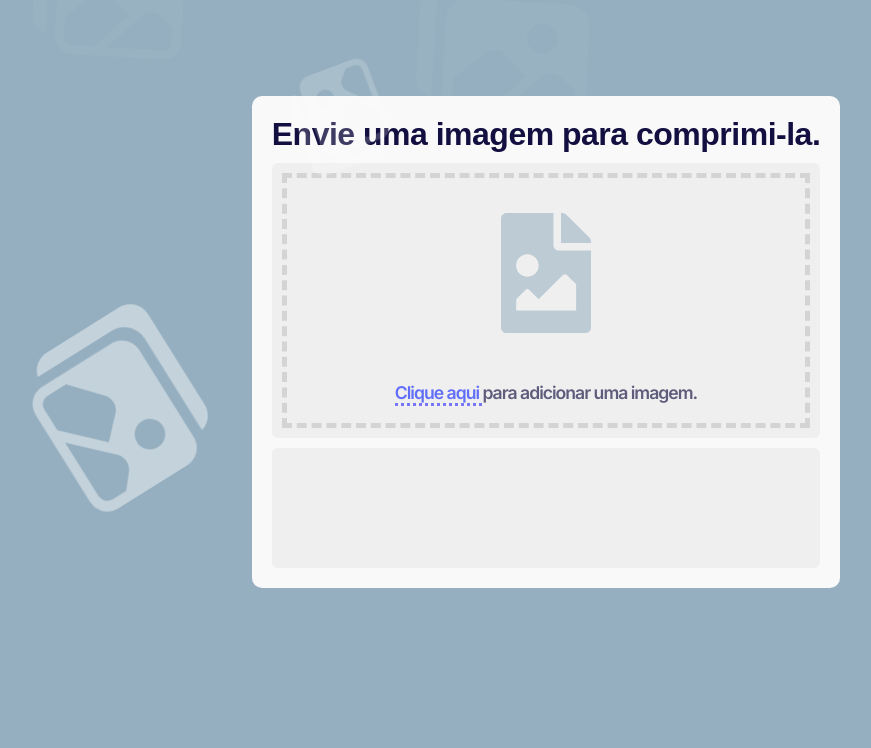
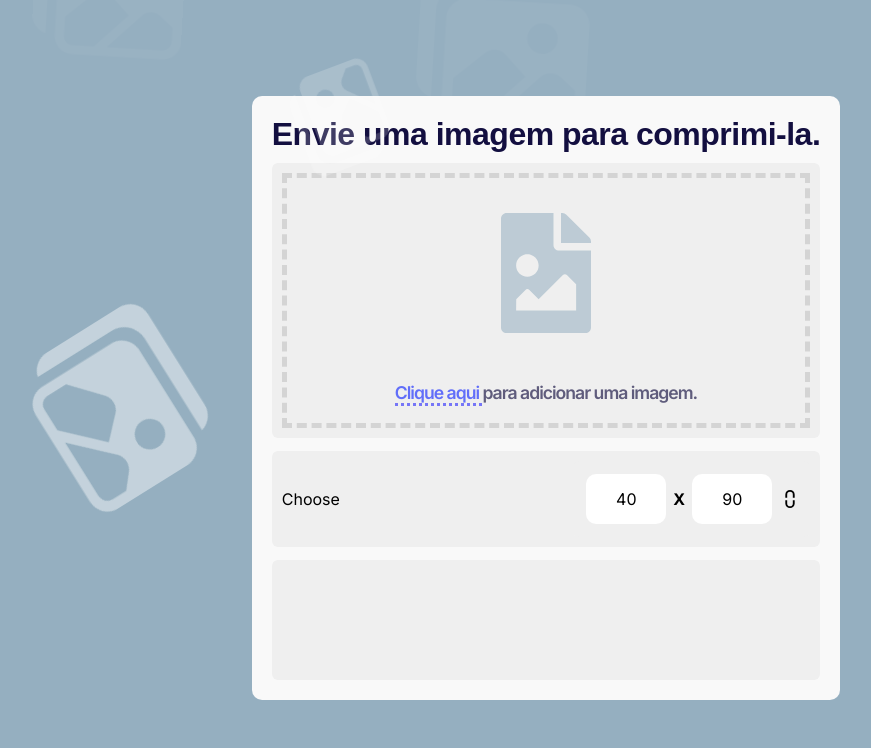
Before and after one commit to Eduardo-Souza-Dev/simple-image-compressor, a Next.js app in the folder image-compressor/: page / in a window 1280 px wide. Shown: the top 748 px of the page, without its empty margins (94-965 px from the left). Built offline with nearby package versions, Linux system fonts and the light colour scheme.

Commit message:
Ajstando layout de ajuste de imagem

```diff
--- a/image-compressor/src/app/globals.css
+++ b/image-compressor/src/app/globals.css
@@ -131,6 +131,43 @@ h1 {
   padding: 10px;
 }
 
+.container-pixel {
+  background-color: rgb(239, 239, 239);
+  border-radius: 6px;
+  display: flex;
+  padding: 10px;
+  justify-content:space-between;
+  align-items: center;
+}
+
+.escale-container{
+  border-radius: 6px;
+  display: flex;
+  align-items: center;
+  padding: 10px;
+  background-color: rgb(239, 239, 239);
+}
+
+
+
+.pixel-value{
+  width: 80px;
+  height: 50px;
+  align-items: center;
+  justify-content: center;
+  display: flex;
+  border-radius: 10px;
+  margin: 3px;
+  background-color: white;
+}
+
+
+.middle-pixel-value{
+  display: block;
+  width: 20px;
+}
+
+
 /* Estilo geral para os elementos */
 #upload-container .border-container {
   transition: all 0.3s ease-in-out;
--- a/image-compressor/src/app/page.tsx
+++ b/image-compressor/src/app/page.tsx
@@ -4,6 +4,8 @@ import styles from "./page.module.css";
 import { IoImages } from "react-icons/io5";
 import { FaFileImage } from "react-icons/fa";
 import { AiOutlineCloseCircle } from "react-icons/ai";
+import { IoUnlinkSharp } from "react-icons/io5";
+import { MdLink } from "react-icons/md";
 import { useEffect, useState } from "react";
 
 
@@ -14,7 +16,39 @@ import { useEffect, useState } from "react";
 export default function Home() {
   const [ file, setFile ] = useState([]);
   const [ image, setImage ] = useState('');
-  const [isHovered, setIsHovered] = useState(false);
+  const [isLinked, setIsLinked] = useState(false);
+
+  useEffect(() =>{
+    let teste = document.getElementById('not_linked');
+    if(teste)
+      setIsLinked(true);
+    else
+      setIsLinked(false);
+  })
+
+  function changedNotLinkedIcon(){
+    let not_linked = document.getElementById('not_linked');
+    let linked = document.getElementById('linked');
+    if(not_linked){
+      not_linked.style.display = 'none';
+      linked.style.display = 'block';
+    }
+    else{
+      linked.style.display = 'none';
+      not_linked.style.display = 'block';
+    }
+  }
+
+  function changedLinkedIcon(){
+    let not_linked = document.getElementById('not_linked');
+    let linked = document.getElementById('linked');
+    if(linked){
+      not_linked.style.display = 'block';
+      linked.style.display = 'none';
+    }
+  }
+
+  console.log(isLinked)
 
   function handleFile(event){
     const fileValue = event.target.files
@@ -29,12 +63,12 @@ export default function Home() {
     <main className={styles.main}>
       <div className={styles.body_file}>
 
-        <div class="wrapper">
-        <div class="container">
+        <div className="wrapper">
+        <div className="container">
           <h1>Envie uma imagem para comprimi-la.</h1>
-          <div id="upload-container" class="upload-container">
-            <div class="border-container">
-              <div class="icons fa-4x">
+          <div id="upload-container" className="upload-container">
+            <div className="border-container">
+              <div className="icons fa-4x">
               <FaFileImage
               style={{margin: '15px'}}
               size={120} />
@@ -51,7 +85,22 @@ export default function Home() {
                 <a href="#" id="file-browser"> <label style={{cursor:'pointer'}} for="file-upload"> Clique aqui</label> </a> para adicionar uma imagem.</p>
             </div>
           </div>
-          <div class="upload-container" id="images_container" style={{marginTop:'10px', justifyContent:'start', display:'flex', flexWrap:'wrap', overflowY:'scroll', height:'120px', overflowX:'none'}}>
+          <div style={{margin:'13px 0px 13px 0px'}} className="container-pixel">
+            <div className="choose-container">
+              Choose
+            </div>
+            <div className="escale-container">
+                <div className="pixel-value">40</div>
+                <div className="middle-pixel-value">
+                <p style={{fontWeight:'bolder'}}>X</p>
+                </div>
+                <div className="pixel-value">90</div>
+                <IoUnlinkSharp onClick={changedNotLinkedIcon} id="not_linked"  size={20} style={{rotate:'90deg', marginLeft:'5px'}} />
+                <MdLink id="linked" onClick={changedLinkedIcon}  display={'none'} size={23} style={{rotate:'90deg', marginLeft:'5px'}} />
+
+            </div>
+          </div>
+          <div className="upload-container" id="images_container" style={{marginTop:'10px', justifyContent:'start', display:'flex', flexWrap:'wrap', overflowY:'scroll', height:'120px', overflowX:'none'}}>
             {
               result.map((item, index) => (
                 <div key={index}>
```
Also changed, not shown: image-compressor/src/app/page.module.css (line endings or trailing spaces).
